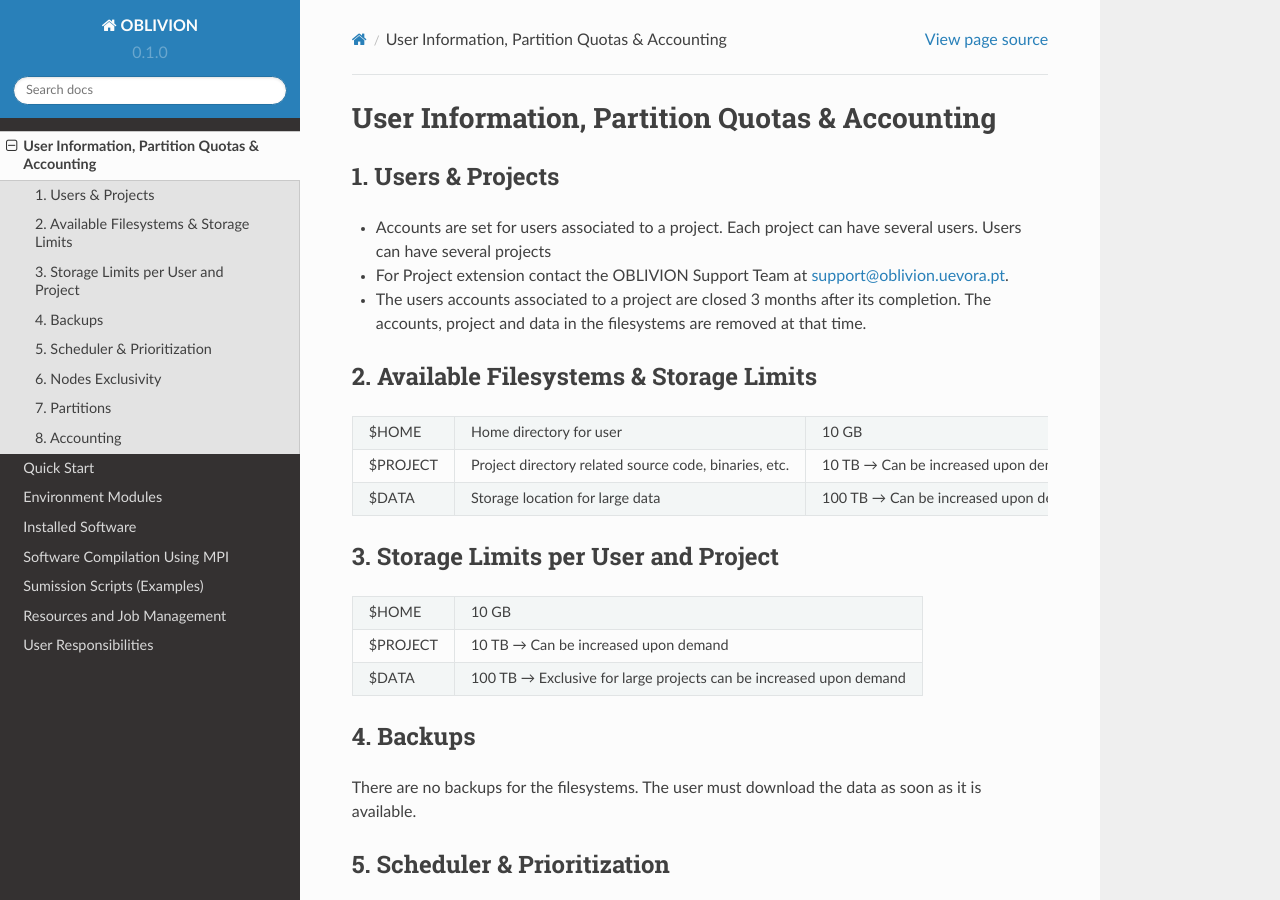
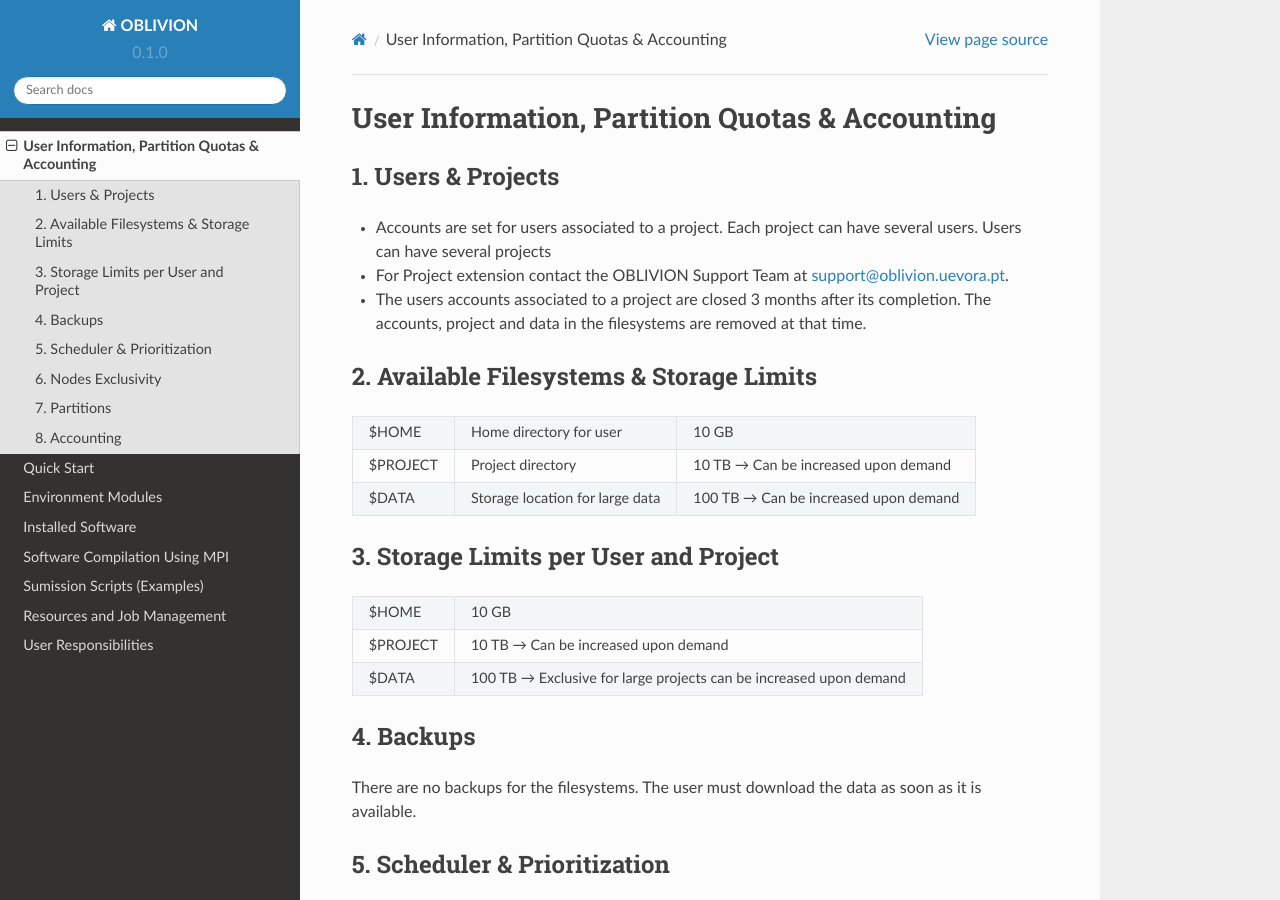
Before and after one commit to mavillez/Oblivion, a Sphinx documentation site: the page built from docs/source/information.rst, in a window 1280 px wide and 900 px high. Built offline with Sphinx 7.4.7 and the Read the Docs theme 2.0.0, drawn with Linux system fonts in a browser that asks for light colours.

Commit message:
Update information.rst

```diff
--- a/docs/source/information.rst
+++ b/docs/source/information.rst
@@ -20,7 +20,7 @@ User Information, Partition Quotas & Accounting
     - Home directory for user
     - 10 GB
   * - $PROJECT
-    - Project directory related source code, binaries, etc.
+    - Project directory
     - 10 TB → Can be increased upon demand
   * - $DATA
     - Storage location for large data
```
